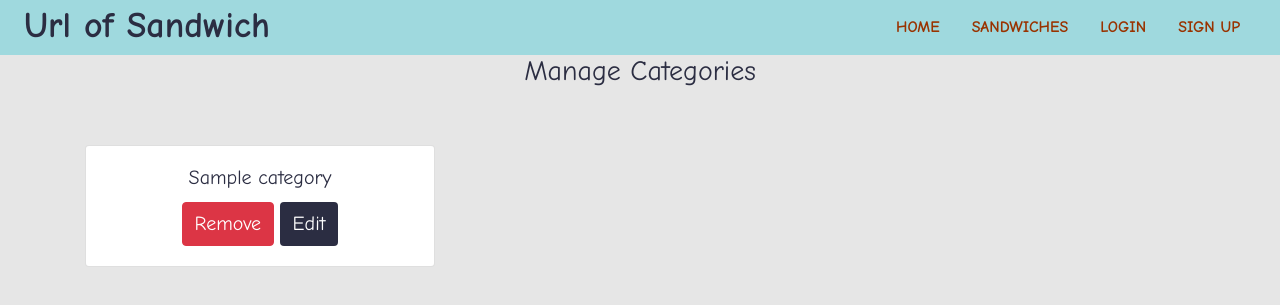
After one commit to RyanSyme/url-of-sandwich, a Flask app: page /category in a window 1280 px wide. The commit adds this page. Shown: the top 305 px of the page. Run offline with Flask 2, Linux system fonts and the light colour scheme; a database or web service that is not in the repository returns one stand-in record (values such as "Sample title"); some libraries are stand-ins or nearby versions.

Commit message:
add manage categories template

```diff
--- a/app.py
+++ b/app.py
@@ -142,10 +142,16 @@ def edit_sandwich(sandwich_id):
         "edit_sandwich.html", sandwich=sandwich, category=category)
 
 
+@app.route("/category")
+def category():
+    category = list(mongo.db.category.find())
+    return render_template("category.html", category=category)
+
+
 @app.route("/delete_sandwich/<sandwich_id>")
 def delete_sandwich(sandwich_id):
     mongo.db.sandwiches.remove({"_id": ObjectId(sandwich_id)})
-    flash("Sandwich Successfully Deleted")
+    flash("Sandwich Successfully Removed")
     return redirect(url_for("sandwiches"))
 
 
--- a/templates/base.html
+++ b/templates/base.html
@@ -28,6 +28,11 @@
                         <a class="nav-link text-uppercase" href="{{ url_for('sandwiches') }}">SANDWICHES</a>
                     </li>
                     {% if session.user %}
+                        {% if session.user|lower == "earlofsandwich"|lower %}
+                            <li class="nav-item mr-3 mb-2">
+                                <a class="nav-link text-uppercase" href="{{ url_for('category') }}">MANAGE CATEGORIES</a>
+                            </li>
+                        {% endif %}
                         <li class="nav-item mr-3 mb-2">
                             <a class="nav-link text-uppercase" href="{{ url_for('add_sandwich') }}">ADD SANDWICH</a>
                         </li>
--- /dev/null
+++ b/templates/category.html
@@ -0,0 +1,20 @@
+{% extends "base.html" %}
+{% block content %}
+
+    <h3 class="">Manage Categories</h3>
+
+    <div class="row">
+        {% for category in category %}
+                <div class="col-md-6 col-lg-4">
+                    <div class="card card-classes mt-5">
+                        <div class="card-body">
+                            <h5 class="card-title">{{ category.category }}</h5>
+                            <a href="#" class="btn btn-danger">Remove</a>
+                        <a href="#" class="btn btn-reg">Edit</a>
+                        </div>
+                    </div>
+                </div>
+        {% endfor %}
+    </div>
+
+{% endblock %}
--- a/templates/login.html
+++ b/templates/login.html
@@ -9,7 +9,7 @@
                     <label for="username" class="form-label">
                         <i class="fas fa-user-check ml-2"></i> Username
                     </label>
-                    <input class="form-control" type="text" id="username" name="username" minlength="5" maxlength="15" pattern="^[a-zA-Z0-9]{5,15}$" title="Please use between 5-15 characters. Letters and Numbers only" required>
+                    <input class="form-control" type="text" id="username" name="username" minlength="5" maxlength="20" pattern="^[a-zA-Z0-9]{5,20}$" title="Please use between 5-20 characters. Letters and Numbers only" required>
                 </div>
                 <div class="m-3">
                     <label for="email" class="form-label">
--- a/templates/profile.html
+++ b/templates/profile.html
@@ -50,5 +50,6 @@
                     </div>
                 </div>
             </div>
+        </div>
 
 {% endblock %}
--- a/templates/sandwiches.html
+++ b/templates/sandwiches.html
@@ -12,8 +12,8 @@
                         <p class="card-text">{{ sandwich.prep_time }}</p>
                         <p class="card-text">Created by: {{ sandwich.created_by }}</p>
                         {% if session.user|lower == sandwich.created_by|lower %}
-                        <a href="{{ url_for('delete_sandwich', sandwich_id=sandwich._id) }}" class="btn btn-done">Done</a>
-                        <a href="{{ url_for('edit_sandwich', sandwich_id=sandwich._id) }}" class="btn btn-edit">Edit</a>
+                        <a href="{{ url_for('delete_sandwich', sandwich_id=sandwich._id) }}" class="btn btn-danger">Delete</a>
+                        <a href="{{ url_for('edit_sandwich', sandwich_id=sandwich._id) }}" class="btn btn-reg">Edit</a>
                         {% endif %}
                     </div>
                 </div>
--- a/templates/signup.html
+++ b/templates/signup.html
@@ -9,7 +9,7 @@
                     <label for="username" class="form-label">
                         <i class="fas fa-user-plus ml-2"></i> Username
                     </label>
-                    <input class="form-control" type="text" id="username" name="username" minlength="5" maxlength="15" pattern="^[a-zA-Z0-9]{5,15}$" title="Please use between 5-15 characters. Letters and Numbers only" required>
+                    <input class="form-control" type="text" id="username" name="username" minlength="5" maxlength="20" pattern="^[a-zA-Z0-9]{5,20}$" title="Please use between 5-20 characters. Letters and Numbers only" required>
                 </div>
                 <div class="m-3">
                     <label for="email" class="form-label">
```
